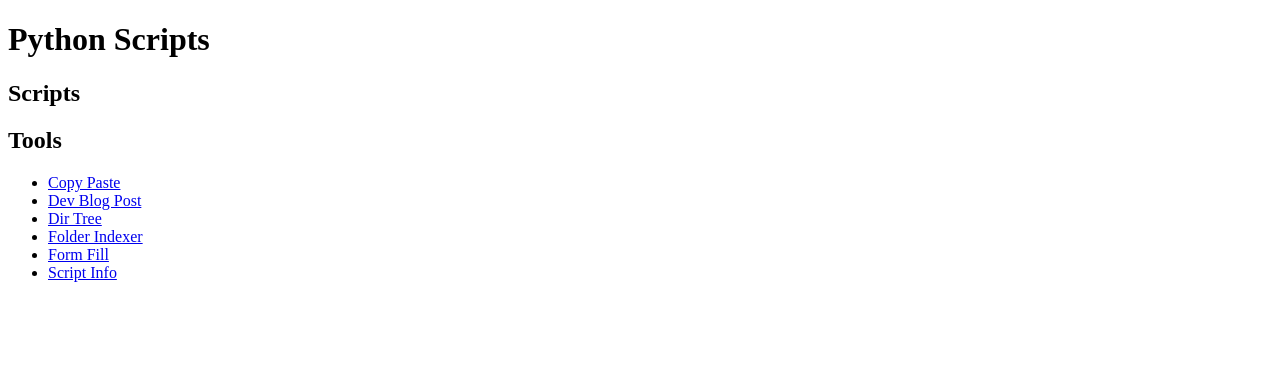
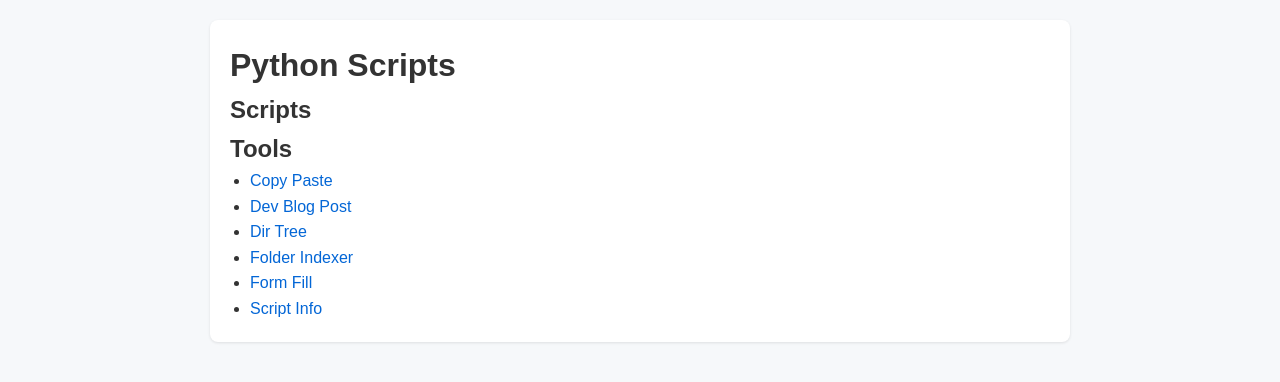
Before and after one commit to atari-monk/python-scripts, a Jekyll site: the page built from index.md, in a window 1280 px wide. Shown: the top 382 px of the page. Built offline with Jekyll 4.4.1, drawn with Linux system fonts in a browser that asks for light colours; our own code applies the rules of GitHub Pages for plain Markdown files.

Commit message:
fix css link

```diff
--- a/_layouts/default.html
+++ b/_layouts/default.html
@@ -9,7 +9,7 @@
       rel="stylesheet"
       href="https://cdnjs.cloudflare.com/ajax/libs/highlight.js/11.7.0/styles/github.min.css"
     />
-    <link rel="stylesheet" href="/utility-scripts/assets/styles.css" />
+    <link rel="stylesheet" href="/python-scripts/assets/styles.css" />
   </head>
   <body>
     <main>{{ content }}</main>
```
